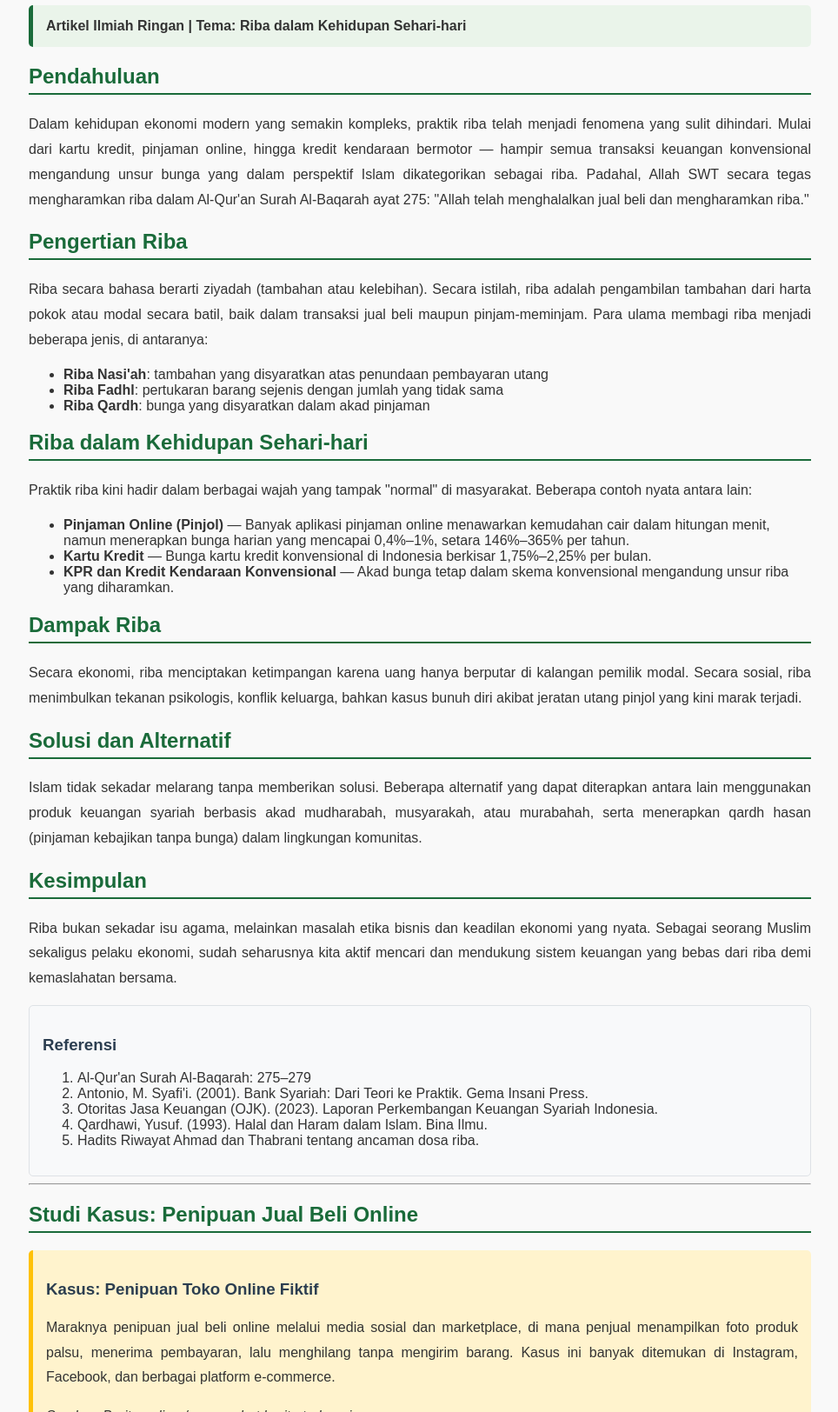
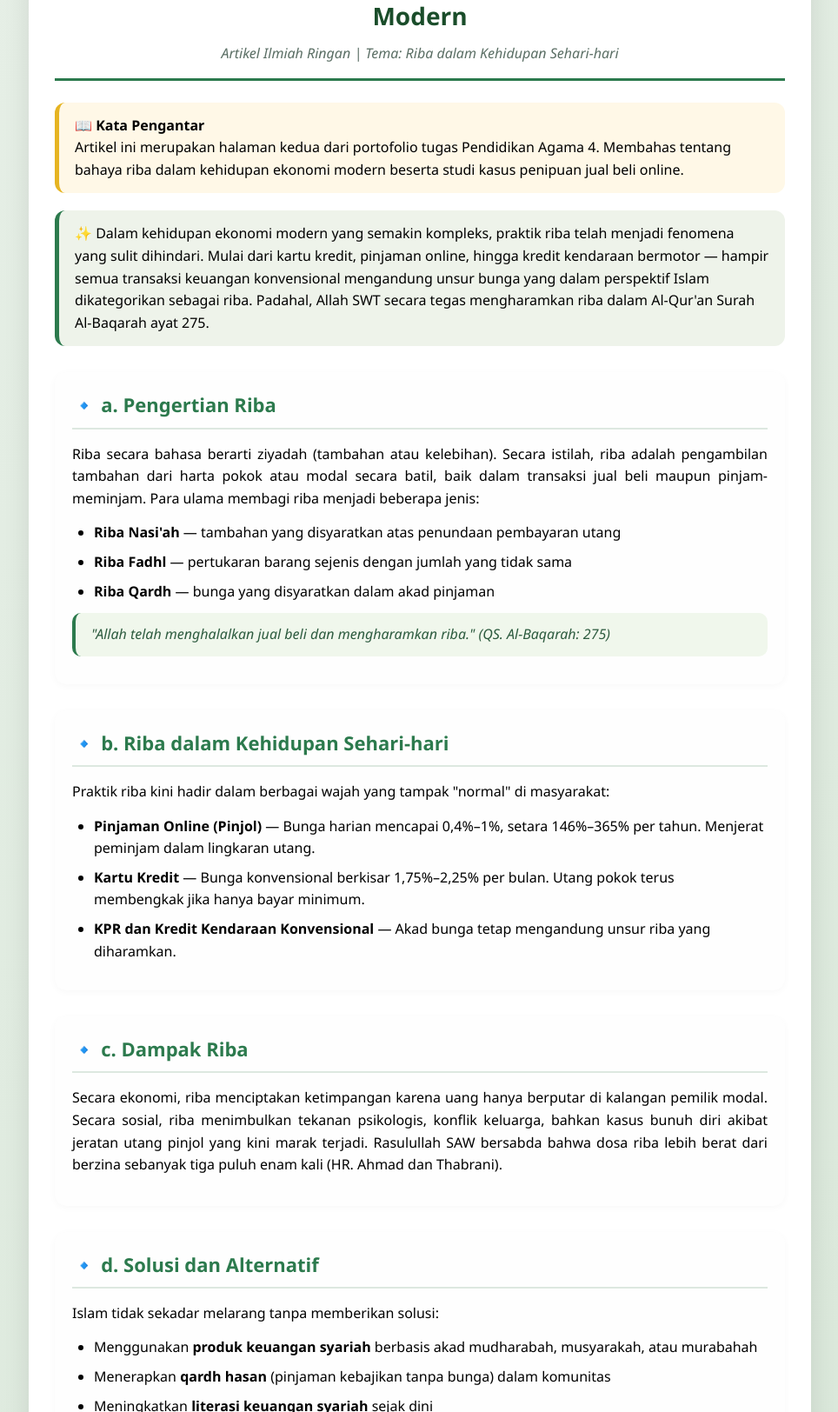
Before and after one commit to tasyanatasy424-cmd/tugas_portofolioAgama4, a plain HTML site: page riba.html in a window 1280 px wide. Shown: the part 411-2035 px from the top of the page at 87% size, without its empty margins (157-1121 px from the left). Drawn offline with Linux system fonts and the light colour scheme.

Commit message:
Update riba.html

```diff
--- a/riba.html
+++ b/riba.html
@@ -1,139 +1,118 @@
 <!DOCTYPE html>
 <html lang="id">
 <head>
-  <meta charset="UTF-8">
+  <meta charset="UTF-8" />
   <meta name="viewport" content="width=device-width, initial-scale=1.0">
-  <title>Artikel Riba - Portfolio Agama</title>
-  <style>
-    body {
-      font-family: Arial, sans-serif;
-      max-width: 900px;
-      margin: 0 auto;
-      padding: 20px;
-      background-color: #f9f9f9;
-      color: #333;
-    }
-    h1 { color: #2c3e50; text-align: center; }
-    h2 { color: #1a6b3a; border-bottom: 2px solid #1a6b3a; padding-bottom: 5px; }
-    h3 { color: #2c3e50; }
-    .info-box {
-      background-color: #eaf4ea;
-      border-left: 5px solid #1a6b3a;
-      padding: 15px;
-      margin: 20px 0;
-      border-radius: 5px;
-    }
-    .studi-kasus {
-      background-color: #fff3cd;
-      border-left: 5px solid #ffc107;
-      padding: 15px;
-      margin: 20px 0;
-      border-radius: 5px;
-    }
-    .opini {
-      background-color: #e8f4fd;
-      border-left: 5px solid #3498db;
-      padding: 15px;
-      margin: 20px 0;
-      border-radius: 5px;
-    }
-    .referensi {
-      background-color: #f8f9fa;
-      border: 1px solid #dee2e6;
-      padding: 15px;
-      border-radius: 5px;
-    }
-    p { line-height: 1.8; text-align: justify; }
-    .identitas {
-      background-color: #2c3e50;
-      color: white;
-      padding: 15px;
-      border-radius: 8px;
-      margin-bottom: 30px;
-      text-align: center;
-    }
-    .back-btn {
-      display: inline-block;
-      padding: 10px 20px;
-      background-color: #1a6b3a;
-      color: white;
-      text-decoration: none;
-      border-radius: 5px;
-      margin-bottom: 20px;
-    }
-  </style>
+  <title>Artikel Riba - Sutra Natasya</title>
+  <link rel="stylesheet" href="style.css" />
 </head>
 <body>
+  <div class="container">
 
-  <div class="identitas">
-    <h2 style="color:white; border:none;">Universitas Pelita Bangsa</h2>
-    <p>Fakultas Teknik - Teknik Informatika | Kelas I243F</p>
-    <p>Mata Kuliah: Pendidikan Agama 4 | TA 2025/2026</p>
+    <div class="header">
+      <div class="foto-area">
+        <img src="foto/profil.jpg" alt="Foto Sutra" />
+      </div>
+      <div class="biodata-area">
+        <h2>Sutra Natasya</h2>
+        <p><strong>NIM:</strong> 312410468 | <strong>Kelas:</strong> I243F</p>
+        <p><strong>Program Studi:</strong> Teknik Informatika</p>
+        <p><strong>Semester:</strong> 4</p>
+        <p><strong>Universitas:</strong> Universitas Pelita Bangsa</p>
+        <p><strong>Mata Kuliah:</strong> Pendidikan Agama 4</p>
+        <p><strong>Dosen:</strong> Ir. M. Zubair Abdurrohman, S.T., M.T.</p>
+      </div>
     </div>
 
-  <a href="index.html" class="back-btn">← Kembali ke Halaman Utama</a>
-
+    <div class="judul">
       <h1>Riba: Ancaman Tersembunyi dalam Transaksi Ekonomi Modern</h1>
-
-  <div class="info-box">
-    <strong>Artikel Ilmiah Ringan | Tema: Riba dalam Kehidupan Sehari-hari</strong>
+      <p>Artikel Ilmiah Ringan | Tema: Riba dalam Kehidupan Sehari-hari</p>
     </div>
 
-  <h2>Pendahuluan</h2>
-  <p>Dalam kehidupan ekonomi modern yang semakin kompleks, praktik riba telah menjadi fenomena yang sulit dihindari. Mulai dari kartu kredit, pinjaman online, hingga kredit kendaraan bermotor — hampir semua transaksi keuangan konvensional mengandung unsur bunga yang dalam perspektif Islam dikategorikan sebagai riba. Padahal, Allah SWT secara tegas mengharamkan riba dalam Al-Qur'an Surah Al-Baqarah ayat 275: "Allah telah menghalalkan jual beli dan mengharamkan riba."</p>
+    <div class="kata-pengantar">
+      <p><strong>📖 Kata Pengantar</strong><br />Artikel ini merupakan halaman kedua dari portofolio tugas Pendidikan Agama 4. Membahas tentang bahaya riba dalam kehidupan ekonomi modern beserta studi kasus penipuan jual beli online.</p>
+    </div>
 
-  <h2>Pengertian Riba</h2>
-  <p>Riba secara bahasa berarti ziyadah (tambahan atau kelebihan). Secara istilah, riba adalah pengambilan tambahan dari harta pokok atau modal secara batil, baik dalam transaksi jual beli maupun pinjam-meminjam. Para ulama membagi riba menjadi beberapa jenis, di antaranya:</p>
+    <div class="pendahuluan">
+      <p>✨ Dalam kehidupan ekonomi modern yang semakin kompleks, praktik riba telah menjadi fenomena yang sulit dihindari. Mulai dari kartu kredit, pinjaman online, hingga kredit kendaraan bermotor — hampir semua transaksi keuangan konvensional mengandung unsur bunga yang dalam perspektif Islam dikategorikan sebagai riba. Padahal, Allah SWT secara tegas mengharamkan riba dalam Al-Qur'an Surah Al-Baqarah ayat 275.</p>
+    </div>
+
+    <div class="bab">
+      <h2>🔹 a. Pengertian Riba</h2>
+      <p>Riba secara bahasa berarti ziyadah (tambahan atau kelebihan). Secara istilah, riba adalah pengambilan tambahan dari harta pokok atau modal secara batil, baik dalam transaksi jual beli maupun pinjam-meminjam. Para ulama membagi riba menjadi beberapa jenis:</p>
       <ul>
-    <li><strong>Riba Nasi'ah</strong>: tambahan yang disyaratkan atas penundaan pembayaran utang</li>
-    <li><strong>Riba Fadhl</strong>: pertukaran barang sejenis dengan jumlah yang tidak sama</li>
-    <li><strong>Riba Qardh</strong>: bunga yang disyaratkan dalam akad pinjaman</li>
+        <li><strong>Riba Nasi'ah</strong> — tambahan yang disyaratkan atas penundaan pembayaran utang</li>
+        <li><strong>Riba Fadhl</strong> — pertukaran barang sejenis dengan jumlah yang tidak sama</li>
+        <li><strong>Riba Qardh</strong> — bunga yang disyaratkan dalam akad pinjaman</li>
       </ul>
+      <div class="ayat">"Allah telah menghalalkan jual beli dan mengharamkan riba." (QS. Al-Baqarah: 275)</div>
+    </div>
 
-  <h2>Riba dalam Kehidupan Sehari-hari</h2>
-  <p>Praktik riba kini hadir dalam berbagai wajah yang tampak "normal" di masyarakat. Beberapa contoh nyata antara lain:</p>
+    <div class="bab">
+      <h2>🔹 b. Riba dalam Kehidupan Sehari-hari</h2>
+      <p>Praktik riba kini hadir dalam berbagai wajah yang tampak "normal" di masyarakat:</p>
       <ul>
-    <li><strong>Pinjaman Online (Pinjol)</strong> — Banyak aplikasi pinjaman online menawarkan kemudahan cair dalam hitungan menit, namun menerapkan bunga harian yang mencapai 0,4%–1%, setara 146%–365% per tahun.</li>
-    <li><strong>Kartu Kredit</strong> — Bunga kartu kredit konvensional di Indonesia berkisar 1,75%–2,25% per bulan.</li>
-    <li><strong>KPR dan Kredit Kendaraan Konvensional</strong> — Akad bunga tetap dalam skema konvensional mengandung unsur riba yang diharamkan.</li>
+        <li><strong>Pinjaman Online (Pinjol)</strong> — Bunga harian mencapai 0,4%–1%, setara 146%–365% per tahun. Menjerat peminjam dalam lingkaran utang.</li>
+        <li><strong>Kartu Kredit</strong> — Bunga konvensional berkisar 1,75%–2,25% per bulan. Utang pokok terus membengkak jika hanya bayar minimum.</li>
+        <li><strong>KPR dan Kredit Kendaraan Konvensional</strong> — Akad bunga tetap mengandung unsur riba yang diharamkan.</li>
       </ul>
+    </div>
 
-  <h2>Dampak Riba</h2>
-  <p>Secara ekonomi, riba menciptakan ketimpangan karena uang hanya berputar di kalangan pemilik modal. Secara sosial, riba menimbulkan tekanan psikologis, konflik keluarga, bahkan kasus bunuh diri akibat jeratan utang pinjol yang kini marak terjadi.</p>
+    <div class="bab">
+      <h2>🔹 c. Dampak Riba</h2>
+      <p>Secara ekonomi, riba menciptakan ketimpangan karena uang hanya berputar di kalangan pemilik modal. Secara sosial, riba menimbulkan tekanan psikologis, konflik keluarga, bahkan kasus bunuh diri akibat jeratan utang pinjol yang kini marak terjadi. Rasulullah SAW bersabda bahwa dosa riba lebih berat dari berzina sebanyak tiga puluh enam kali (HR. Ahmad dan Thabrani).</p>
+    </div>
 
-  <h2>Solusi dan Alternatif</h2>
-  <p>Islam tidak sekadar melarang tanpa memberikan solusi. Beberapa alternatif yang dapat diterapkan antara lain menggunakan produk keuangan syariah berbasis akad mudharabah, musyarakah, atau murabahah, serta menerapkan qardh hasan (pinjaman kebajikan tanpa bunga) dalam lingkungan komunitas.</p>
+    <div class="bab">
+      <h2>🔹 d. Solusi dan Alternatif</h2>
+      <p>Islam tidak sekadar melarang tanpa memberikan solusi:</p>
+      <ul>
+        <li>Menggunakan <strong>produk keuangan syariah</strong> berbasis akad mudharabah, musyarakah, atau murabahah</li>
+        <li>Menerapkan <strong>qardh hasan</strong> (pinjaman kebajikan tanpa bunga) dalam komunitas</li>
+        <li>Meningkatkan <strong>literasi keuangan syariah</strong> sejak dini</li>
+      </ul>
+    </div>
 
-  <h2>Kesimpulan</h2>
+    <div class="bab">
+      <h2>🔹 Penutup</h2>
       <p>Riba bukan sekadar isu agama, melainkan masalah etika bisnis dan keadilan ekonomi yang nyata. Sebagai seorang Muslim sekaligus pelaku ekonomi, sudah seharusnya kita aktif mencari dan mendukung sistem keuangan yang bebas dari riba demi kemaslahatan bersama.</p>
+    </div>
 
-  <div class="referensi">
-    <h3>Referensi</h3>
-    <ol>
+    <div class="daftar-pustaka">
+      <h3>📚 Referensi</h3>
+      <ul>
         <li>Al-Qur'an Surah Al-Baqarah: 275–279</li>
         <li>Antonio, M. Syafi'i. (2001). Bank Syariah: Dari Teori ke Praktik. Gema Insani Press.</li>
-      <li>Otoritas Jasa Keuangan (OJK). (2023). Laporan Perkembangan Keuangan Syariah Indonesia.</li>
+        <li>OJK. (2023). Laporan Perkembangan Keuangan Syariah Indonesia.</li>
         <li>Qardhawi, Yusuf. (1993). Halal dan Haram dalam Islam. Bina Ilmu.</li>
-      <li>Hadits Riwayat Ahmad dan Thabrani tentang ancaman dosa riba.</li>
-    </ol>
+        <li>HR. Ahmad dan Thabrani tentang ancaman dosa riba.</li>
+      </ul>
     </div>
 
     <hr>
 
-  <h2>Studi Kasus: Penipuan Jual Beli Online</h2>
-
-  <div class="studi-kasus">
-    <h3>Kasus: Penipuan Toko Online Fiktif</h3>
-    <p>Maraknya penipuan jual beli online melalui media sosial dan marketplace, di mana penjual menampilkan foto produk palsu, menerima pembayaran, lalu menghilang tanpa mengirim barang. Kasus ini banyak ditemukan di Instagram, Facebook, dan berbagai platform e-commerce.</p>
+    <div class="bab">
+      <h2>📌 Studi Kasus: Penipuan Jual Beli Online</h2>
+      <div class="pengalaman">
+        <p><strong>Kasus:</strong> Maraknya penipuan toko online fiktif melalui media sosial dan marketplace. Penjual menampilkan foto produk palsu, menerima pembayaran, lalu menghilang tanpa mengirim barang. Kasus ini banyak ditemukan di Instagram, Facebook, dan berbagai platform e-commerce Indonesia.</p>
         <p><em>Sumber: Berita online / screenshot berita terlampir</em></p>
       </div>
+    </div>
 
-  <div class="opini">
-    <h3>Opini Pribadi</h3>
+    <div class="bab">
+      <h2>💬 Opini Pribadi</h2>
+      <div class="pengalaman">
         <p>Fenomena penipuan jual beli online merupakan salah satu bentuk pelanggaran etika bisnis yang paling merugikan di era digital saat ini. Praktik seperti ini jelas bertentangan dengan prinsip kejujuran (shidq) dan amanah yang menjadi fondasi utama dalam muamalah Islam.</p>
         <p>Dalam Islam, jual beli yang sah mensyaratkan adanya kerelaan kedua belah pihak (antarodhin) dan keterbukaan informasi mengenai barang yang diperjualbelikan. Ketika seorang penjual menampilkan foto produk yang berbeda dari aslinya atau kabur setelah menerima pembayaran, maka ia telah melakukan penipuan (tadlis/gharar) yang diharamkan dalam syariat Islam.</p>
-    <p>Menurut saya pribadi, maraknya penipuan jual beli online terjadi karena lemahnya kesadaran moral pelaku bisnis dan minimnya literasi digital konsumen. Sebagai konsumen yang bertanggung jawab, kita perlu lebih teliti dalam bertransaksi online. Sementara itu, para pelaku bisnis seharusnya menjadikan kejujuran sebagai strategi bisnis jangka panjang, karena kepercayaan konsumen adalah aset yang jauh lebih berharga dari keuntungan sesaat.</p>
+        <p>Menurut saya pribadi, maraknya penipuan jual beli online terjadi karena lemahnya kesadaran moral pelaku bisnis dan minimnya literasi digital konsumen. Para pelaku bisnis seharusnya menjadikan kejujuran sebagai strategi jangka panjang, karena kepercayaan konsumen adalah aset yang jauh lebih berharga dari keuntungan sesaat.</p>
+      </div>
     </div>
 
+    <div class="footer">
+      <p>Sutra Natasya — 312410468 — Teknik Informatika — Semester 4</p>
+      <p><a href="index.html" style="color:white;">← Kembali ke Halaman Utama</a></p>
+    </div>
+
+  </div>
 </body>
 </html>
```
Lines whose indentation alone changed are shown as unchanged.
